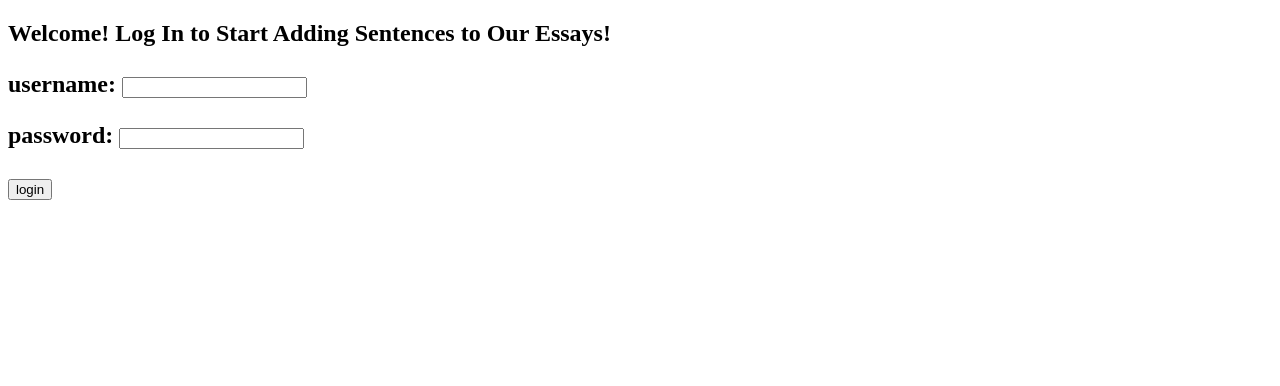
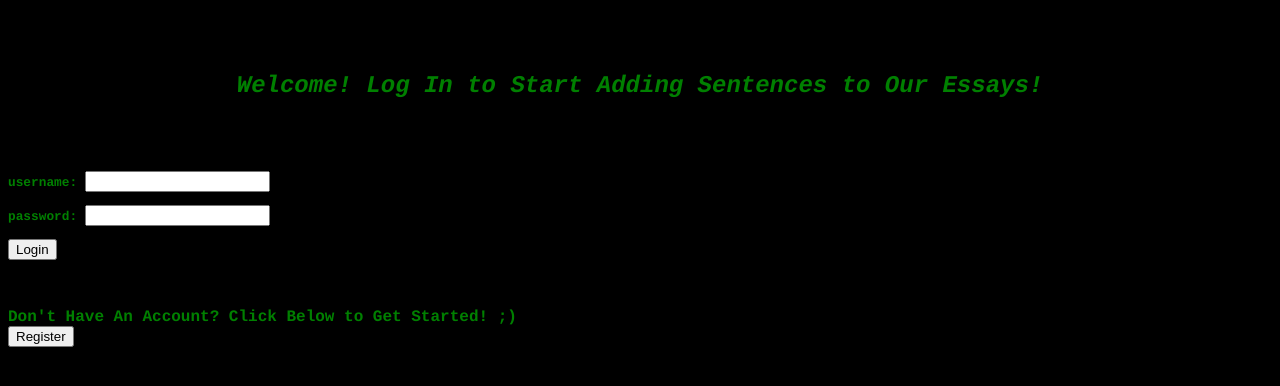
Before and after one commit to jk293/202Project, a PHP site: page /index.html in a window 1280 px wide. Shown: the top 386 px of the page. Run offline with PHP 8.4, Linux system fonts and the light colour scheme; a stand-in replaces the project's code that opens the database connection.

Commit message:
project stuffs

```diff
--- a/connect.ini
+++ b/connect.ini
@@ -4,3 +4,4 @@ host = localhost
 user = root
 password = daebak123
 db = IT202
+salt = 4hjk5235h234l5h3ijfqw9fjwapnfpq49fh34qbf3y48gtoi
--- a/index.html
+++ b/index.html
@@ -1,15 +1,38 @@
 <!DOCTYPE html>
 <html lang="en">
 <head>
+<style>
+h2 {
+    display: block;
+    font-size: 100%;
+    margin-top: 3em;
+    margin-bottom: 3em;
+    margin-left: 5;
+    margin-right: 5;
+    font-weight: bold;
+    COLOR:green;
+    font-family:Courier;
+
+}
+</style>
+
 <meta char-set="utf-8">
-<title>Page title</title>
-<h2> Welcome! Log In to Start Adding Sentences to Our Essays! <h2>
+<title> NE Essays! =) </title>
+<h2 style="text-align:center;font-size:150%"><i> Welcome! Log In to Start Adding Sentences to Our Essays! </i><h2>
 </head>
-<body>
+<body style=background-color:Black;">
+
 <form action="rpc.php" method="post" >
-<p>username: <input type="text" name="username" /></p>
-<p>password: <input type ="password" name="password" /></p>
-<input type="submit" name="request" value="login"/>
+<p style="font-size:80%; color:green;">username: <input type="text" name="username" /></p>
+<p style="font-size:80%; color:green;">password: <input type ="password" name="password" /></p>
+<input type="submit" name="request" value="Login"/>
 </form>
+
+<h2 style="font-size:100%; color:green;"> Don't Have An Account? Click Below to Get Started! ;)
+
+<form action="register.html" method="post" >
+<input type="submit" name="request" value="Register"/>
+</form>
+
 </body>
 </html>
```
Also changed, not shown: rpc.php (+26 -4 lines).
